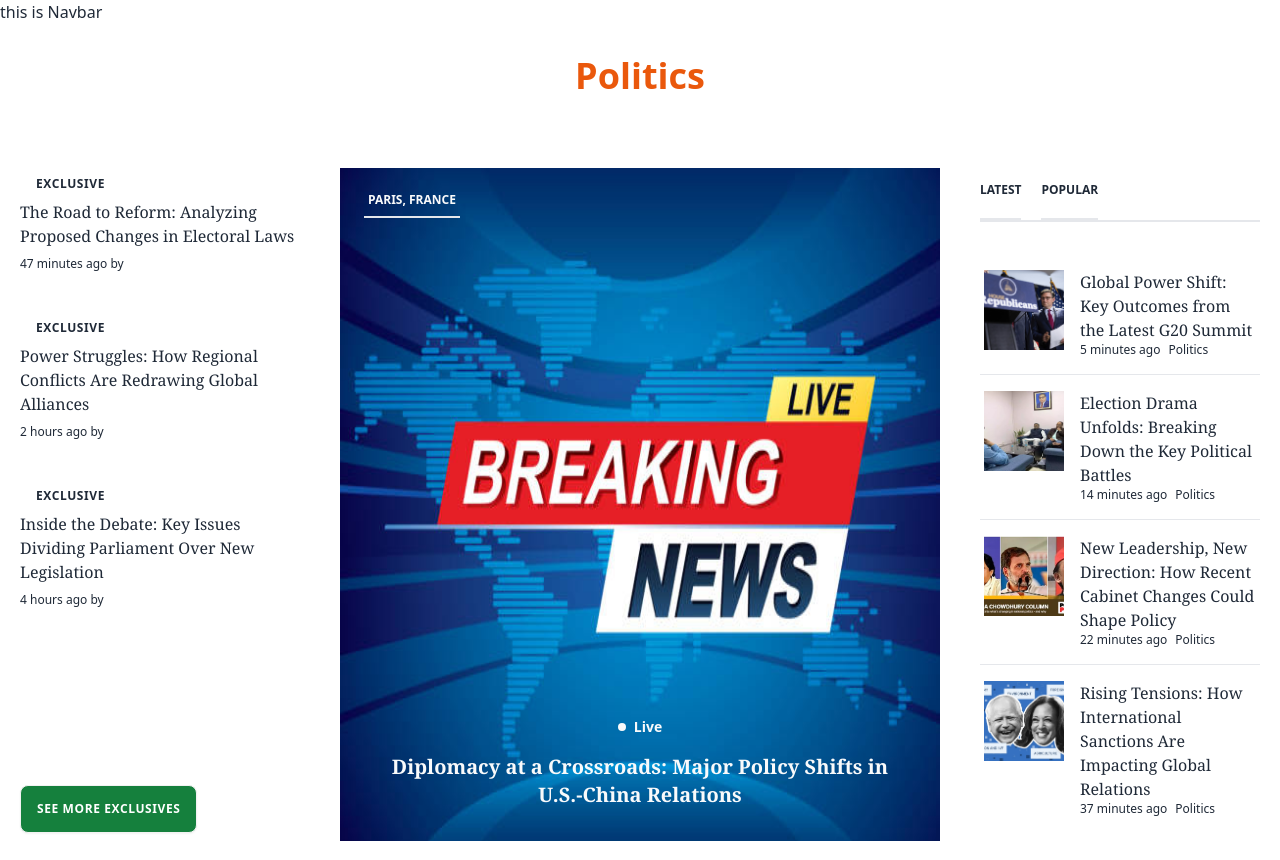
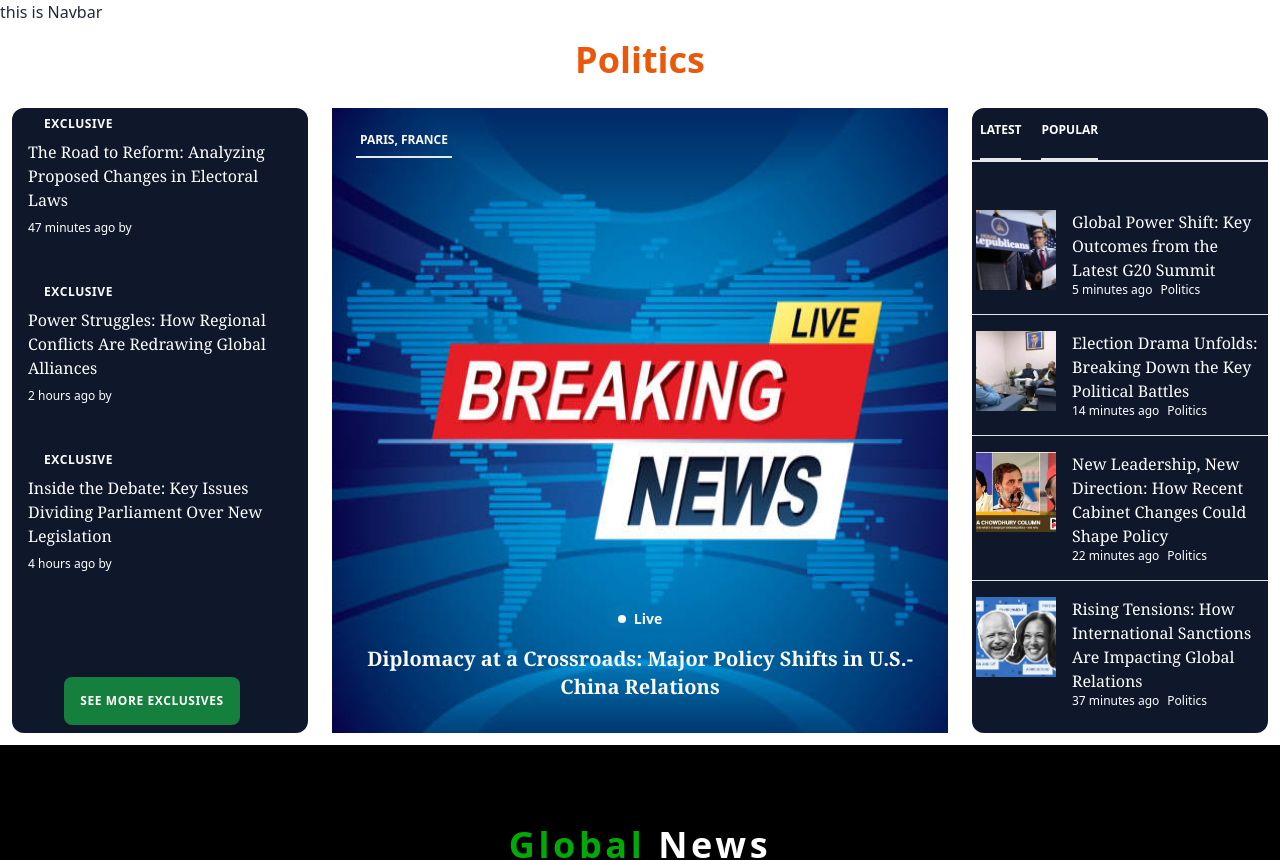
Before and after one commit to ferdousdevloper/global-news, a React (Create React App) app: page /category/politics in a window 1280 px wide. Shown: the top 860 px of the page. Built offline with nearby package versions, Linux system fonts and the light colour scheme; no server answers.

Commit message:
Some modification of Politics news page from Shahin

```diff
--- a/src/Pages/Politics.jsx
+++ b/src/Pages/Politics.jsx
@@ -9,15 +9,15 @@ import img8 from "../Images/img8.jpeg";
 const Politics = () => {
   return (
     <div>
-      <div className="my-2 md:my-4 lg:my-8 text-center font-bold text-4xl  text-orange-600">
+      <div className="my-1 md:my-3 lg:my-4 text-center font-bold text-4xl  text-orange-600">
         Politics
       </div>
       {/* Politics News bar section */}
       <div>
-        <section className="px-5 py-10 dark:bg-gray-100 dark:text-gray-800">
-          <div className="container grid grid-cols-12 mx-auto gap-y-6 md:gap-10">
-            <div className="flex flex-col justify-between col-span-12 py-2 space-y-8 md:space-y-16 md:col-span-3">
-              <div className="flex flex-col space-y-8 md:space-y-12">
+        <section className="px-3 py-3 dark:bg-gray-100 dark:text-gray-800">
+          <div className="container grid grid-cols-12 mx-auto gap-y-6 md:gap-6">
+            <div className="flex flex-col justify-between col-span-12 py-2 space-y-8 md:space-y-16 md:col-span-3 bg-slate-900 text-white rounded-xl">
+              <div className="flex flex-col space-y-8 md:space-y-12 px-4">
                 <div className="flex flex-col space-y-2">
                   <h3 className="flex items-center space-x-2 dark:text-gray-600">
                     <span className="flex-shrink-0 w-2 h-2 uppercase rounded-full dark:bg-violet-600"></span>
@@ -81,7 +81,7 @@ const Politics = () => {
                   href="#"
                   className="flex items-center justify-between w-full"
                 >
-                  <span className="text-xs bg-green-700 text-white btn font-bold tracking-wider uppercase">
+                  <span className="text-xs mx-auto bg-green-700 text-white btn font-bold border-none tracking-wider uppercase">
                     See more exclusives
                   </span>
                   <svg
@@ -98,10 +98,7 @@ const Politics = () => {
                 </Link>
               </div>
             </div>
-            <div
-              className="relative flex col-span-12 dark:bg-gray-500 bg-center bg-no-repeat bg-cover xl:col-span-6 lg:col-span-5 md:col-span-9 min-h-96"
-              //   style="background-image: url('https://source.unsplash.com/random/239x319');"
-            >
+            <div className="relative flex col-span-12 dark:bg-gray-500 bg-center bg-no-repeat bg-cover xl:col-span-6 lg:col-span-5 md:col-span-9 min-h-96">
               <span className="absolute z-20 px-1 pb-2 text-xs text-gray-50 font-bold uppercase border-b-2 left-6 top-6 dark:text-gray-800 dark:border-violet-600">
                 paris, france
               </span>
@@ -123,8 +120,8 @@ const Politics = () => {
                 </h1>
               </Link>
             </div>
-            <div className="hidden py-2 xl:col-span-3 lg:col-span-4 md:hidden lg:block">
-              <div className="mb-8 space-x-5 border-b-2 border-opacity-10 dark:border-violet-600">
+            <div className="hidden py-2 xl:col-span-3 lg:col-span-4 md:hidden lg:block bg-slate-900 text-white rounded-xl">
+              <div className="mb-8 px-2 space-x-5 border-b-2 border-opacity-10 dark:border-violet-600">
                 <button
                   type="button"
                   className="pb-5 text-xs font-bold uppercase border-b-2 dark:border-violet-600"
```
Also changed, not shown: 1 other file (tests, documents, lock files or other folders).
